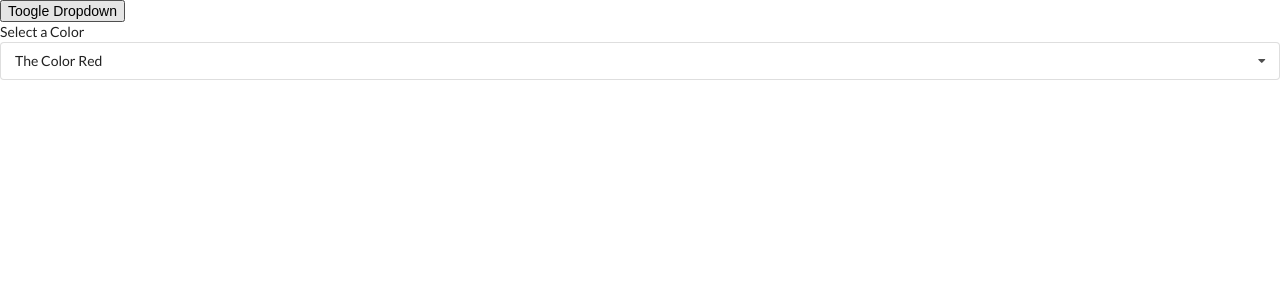
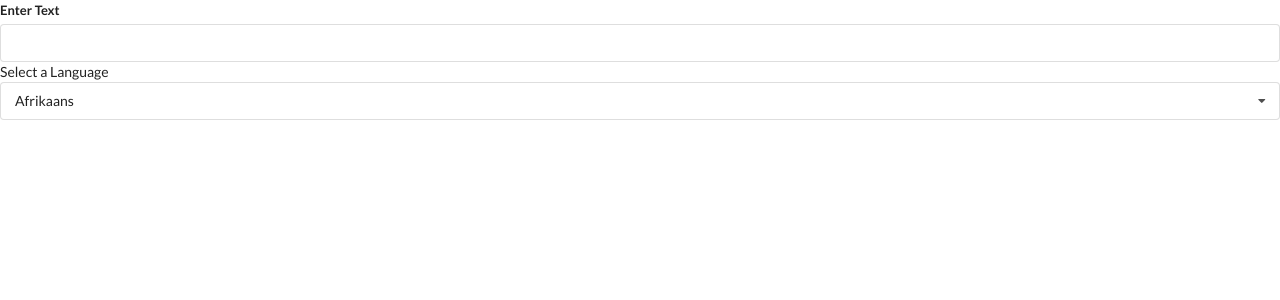
Before and after one commit to borissoto/react-hooks-widgets, a React (Create React App) app: page / in a window 1280 px wide. Shown: the top 300 px of the page. Built offline with nearby package versions, Linux system fonts and the light colour scheme.

Commit message:
Scaffolding the Translate component

```diff
--- a/src/App.js
+++ b/src/App.js
@@ -2,6 +2,7 @@
 import Accordion from './components/Accordion';
 import Search from './components/Search';
 import Dropdown from './components/Dropdown';
+import Translate from './components/Translate';
 
 const items = [
   {
@@ -34,21 +35,25 @@
 ];
 
 export default () => {
-  const [selected, setSelected] = useState(options[0]);
-  const [showDropdown, setShowDropdown] = useState(true);
+  // const [selected, setSelected] = useState(options[0]);
+  // const [showDropdown, setShowDropdown] = useState(true);
 
   return (
     <div>
-      <button onClick={() => setShowDropdown(!showDropdown)}>
-        Toogle Dropdown
-      </button>
-      {showDropdown ? (
-        <Dropdown
-          selected={selected}
-          onSelectedChange={setSelected}
-          options={options}
-        />
-      ) : null}
+      <Translate />
     </div>
+
+    // <div>
+    //   <button onClick={() => setShowDropdown(!showDropdown)}>
+    //     Toogle Dropdown
+    //   </button>
+    //   {showDropdown ? (
+    //     <Dropdown
+    //       selected={selected}
+    //       onSelectedChange={setSelected}
+    //       options={options}
+    //     />
+    //   ) : null}
+    // </div>
   );
 };
--- a/src/components/Dropdown.js
+++ b/src/components/Dropdown.js
@@ -1,6 +1,6 @@
 import React, { useState, useEffect, useRef } from 'react';
 
-const Dropdown = ({ options, selected, onSelectedChange }) => {
+const Dropdown = ({ label, options, selected, onSelectedChange }) => {
   const [open, setOpen] = useState(false);
   const ref = useRef();
 
@@ -40,7 +40,7 @@
   return (
     <div ref={ref} className='ui form'>
       <div className='field'>
-        <div className='label'>Select a Color</div>
+        <div className='label'>{label}</div>
         <div
           onClick={() => {
             setOpen(!open);
--- /dev/null
+++ b/src/components/Translate.js
@@ -0,0 +1,40 @@
+import React, { useState } from 'react';
+import Dropdown from './Dropdown';
+
+const options = [
+  {
+    label: 'Afrikaans',
+    value: 'af',
+  },
+  {
+    label: 'Arabic',
+    value: 'ar',
+  },
+  {
+    label: 'Hindi',
+    value: 'hi',
+  },
+];
+
+const Translate = () => {
+  const [language, setLanguage] = useState(options[0]);
+  const [text, setText] = useState('');
+  return (
+    <div>
+      <div className='ui form'>
+        <div className='field'>
+          <label>Enter Text</label>
+          <input value={text} onChange={(e) => setText(e.target.value)} />
+        </div>
+      </div>
+      <Dropdown
+        label='Select a Language'
+        selected={language}
+        onSelectedChange={setLanguage}
+        options={options}
+      />
+    </div>
+  );
+};
+
+export default Translate;
```
